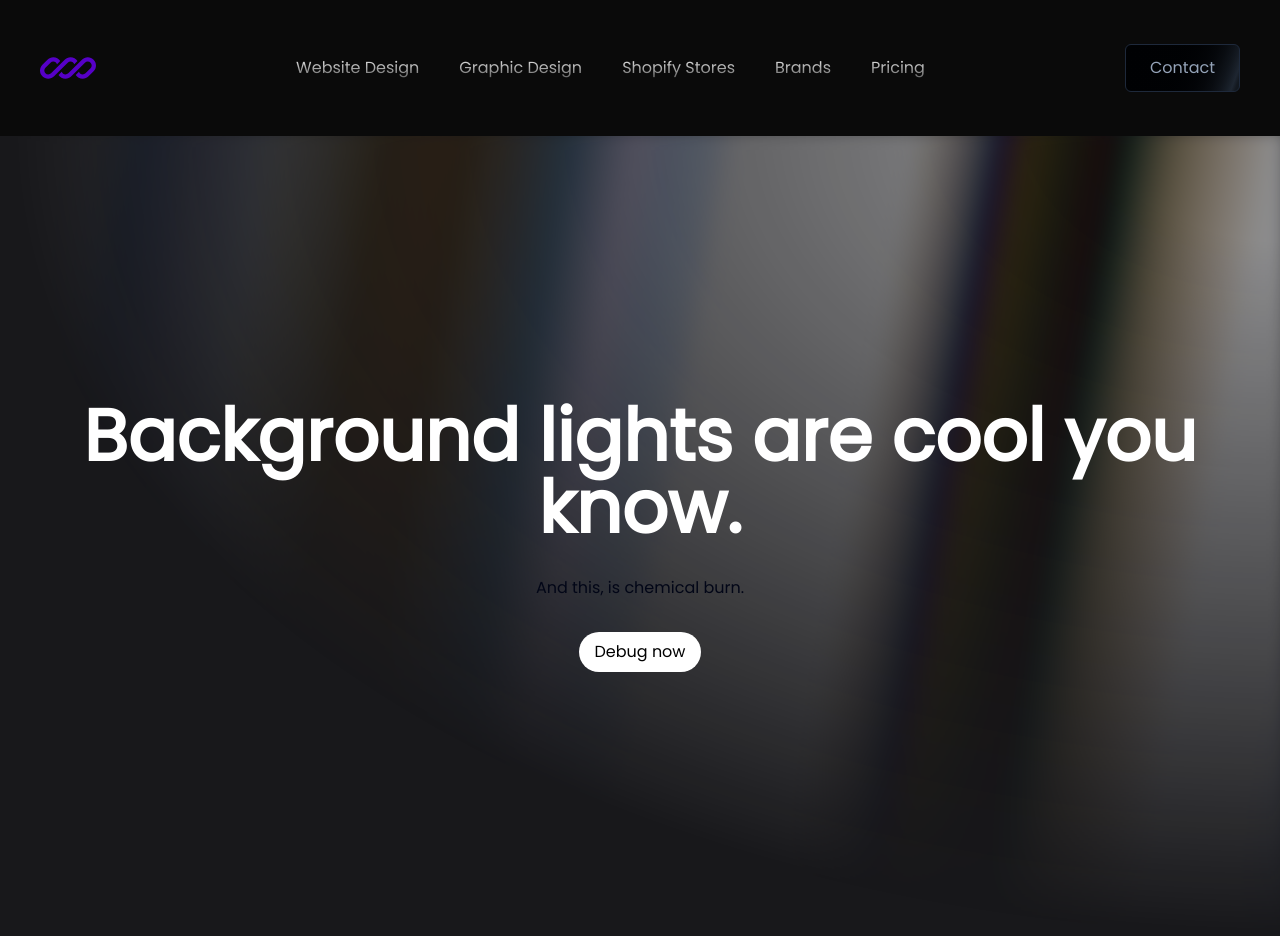
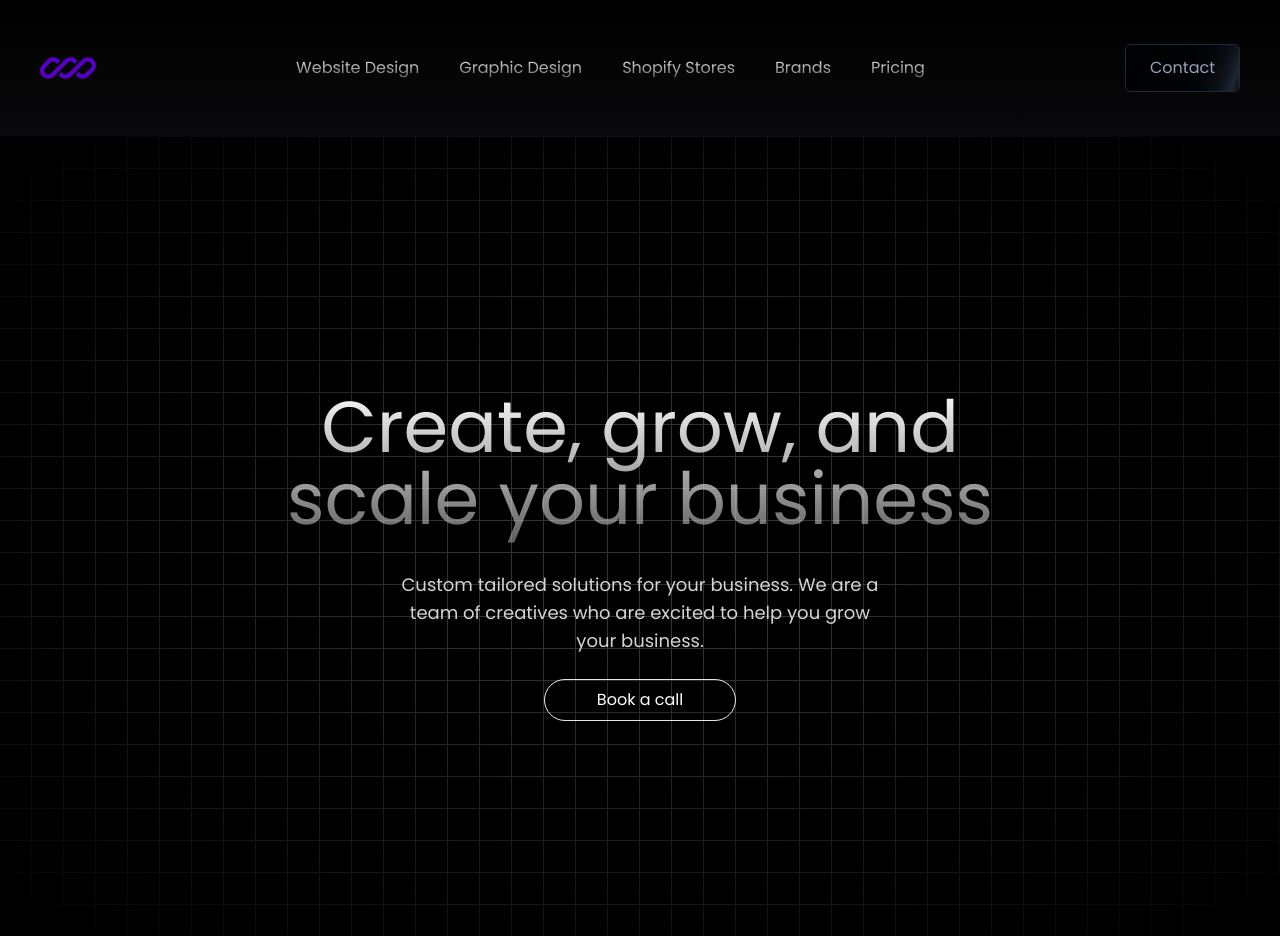
Before and after one commit to DGclasher/infinite-edits, a Next.js app: page / in a window 1280 px wide. Built offline with nearby package versions, Linux system fonts and the light colour scheme.

Commit message:
fix home, add grid

```diff
--- a/app/contact/page.tsx
+++ b/app/contact/page.tsx
@@ -36,7 +36,6 @@ import { useToast } from "@/components/ui/use-toast";
 
 import { Textarea } from "@/components/ui/textarea";
 import { PiCheckLight, PiSmiley } from "react-icons/pi";
-import Navbar from "@/components/navbar";
 
 const FormSchema = z.object({
   first_name: z.string(),
@@ -109,7 +108,10 @@ export default function ContactForm() {
         throw new Error("Something went wrong");
       }
 
-      setSubmitted(true);
+      toast({
+        title: "Success",
+        description: "Your message has been sent",
+      });
     } catch (error) {
       toast({
         title: "Error",
@@ -149,11 +151,9 @@ export default function ContactForm() {
               title="Google Maps"
             ></iframe>
           </div>
-
         </div>
 
         <Form {...form}>
-          {!submitted ? (
           <form
             onSubmit={form.handleSubmit(onSubmit)}
             className="
@@ -368,31 +368,6 @@ export default function ContactForm() {
               </Button>
             </div>
           </form>
-          ) : (
-            <>
-              <div
-                className="
-        text-xl
-        md:text-2xl
-        flex
-        items-center
-        justify-center
-        flex-col
-        px-8
-
-        "
-              >
-                <div className="w-80 py-20">
-                  <PiSmiley className="text-6xl text-[#6c6684] mx-auto" />
-
-                  <div className="text-gray-500 font-light  text-center justify-center mx-auto py-10">
-                    We&apos;ve received your inquiry and will be contacting you
-                    via email shortly.
-                  </div>
-                </div>
-              </div>
-            </>
-          )}
         </Form>
       </div>
     </div>
--- a/app/globals.css
+++ b/app/globals.css
@@ -72,5 +72,6 @@
   }
   body {
     @apply bg-background text-foreground;
+
   }
 }
--- a/app/layout.tsx
+++ b/app/layout.tsx
@@ -18,7 +18,7 @@ export default function RootLayout({
     <html lang="en">
       <body className={font.className}>
         <>
-          <div className="w-full md:items-center md:justify-center bg-black/[0.96] antialiased bg-grid-white/[0.02] relative overflow-hidden">
+          <div className="w-full sticky top-0 md:items-center md:justify-center backdrop-filter backdrop-blur-md bg-gradient-to-b from-black to-zinc-950 antialiased z-50  overflow-hidden">
             <Navbar />
           </div>
           {children}
--- a/app/page.tsx
+++ b/app/page.tsx
@@ -6,25 +6,29 @@ import { AuroraBackgroundDemo } from "@/components/aurorabg";
 
 export default function Home() {
   return (
-    <AuroraBackgroundDemo className="hidden md:flex md:-top-80 left-80">
+    <div className="overflow-x-hidden relative max-w-screen">
+
+      <Spotlight className="hidden overflow-x-hidden max-w-screen md:flex md:-top-80 left-80" fill="white" />
+      <div className="h-[50rem] w-full bg-black bg-grid-white/[0.2] relative flex items-center justify-center overflow-x-hidden">
+        <div className="absolute pointer-events-none inset-0 flex items-center justify-center bg-black [mask-image:radial-gradient(ellipse_at_center,transparent_20%,black)]"></div>
 
         <div className="p-4 mx-auto relative z-10 w-full pt-10 md:pt-20 px-2">
-          <div className="text-4xl pb-5 md:text-7xl px-6 text-center  bg-clip-text text-transparent bg-gradient-to-b from-neutral-50 to bg-neutral-400 bg-opacity-50">
+          <div className="text-4xl pb-5 md:text-7xl px-6 text-center bg-clip-text text-transparent bg-gradient-to-b from-neutral-50 to bg-neutral-400 bg-opacity-50">
             Create, grow, and <br /> scale your business
           </div>
-          <p className="mt-4 text-lg font-normal  text-neutral-300 max-w-lg text-center mx-auto px-4">
+          <p className="mt-4 text-lg font-normal text-neutral-300 max-w-lg text-center mx-auto px-4">
             Custom tailored solutions for your business. We are a team of
             creatives who are excited to help you grow your business.
           </p>
 
           <Link
             href={"/book"}
-            className="cursor-pointer flex items-center justify-center border rounded-full w-48 p-2  mx-auto my-6 text-white "
+            className="cursor-pointer flex items-center justify-center border rounded-full w-48 p-2 mx-auto my-6 text-white"
           >
             Book a call
           </Link>
         </div>
-
-    </AuroraBackgroundDemo>
+      </div>
+    </div>
   );
 }
--- a/components/aurorabg.tsx
+++ b/components/aurorabg.tsx
@@ -3,6 +3,7 @@
 import { motion } from "framer-motion";
 import React from "react";
 import { AuroraBackground } from "./ui/aurora-bg";
+import Link from "next/link";
 
 export function AuroraBackgroundDemo(className: any) {
   return (
@@ -17,15 +18,22 @@ export function AuroraBackgroundDemo(className: any) {
         }}
         className="relative flex flex-col gap-4 items-center justify-center px-4"
       >
-        <div className="text-3xl md:text-7xl font-bold text-white text-center">
-          Background lights are cool you know.
+        <div className="p-4 mx-auto relative z-10 w-full pt-10 md:pt-20 px-2">
+          <div className="text-4xl pb-5 md:text-7xl px-6 text-center  bg-clip-text text-transparent bg-gradient-to-b from-neutral-50 to bg-neutral-400 bg-opacity-50">
+            Create, grow, and <br /> scale your business
+          </div>
+          <p className="mt-4 text-lg font-normal  text-neutral-300 max-w-lg text-center mx-auto px-4">
+            Custom tailored solutions for your business. We are a team of
+            creatives who are excited to help you grow your business.
+          </p>
+
+          <Link
+            href={"/book"}
+            className="cursor-pointer flex items-center justify-center border rounded-full w-48 p-2  mx-auto my-6 text-white "
+          >
+            Book a call
+          </Link>
         </div>
-        <div className="font-extralight text-base md:text-4xltext-neutral-200 py-4">
-          And this, is chemical burn.
-        </div>
-        <button className="bg-white rounded-full w-fit text-black px-4 py-2">
-          Debug now
-        </button>
       </motion.div>
     </AuroraBackground>
   );
--- a/components/ui/spotlight.tsx
+++ b/components/ui/spotlight.tsx
@@ -10,7 +10,7 @@ export const Spotlight = ({ className, fill }: SpotlightProps) => {
   return (
     <svg
       className={cn(
-        "animate-spotlight pointer-events-none absolute z-[1]  h-[269%] w-[238%] lg:w-[384%] opacity-0",
+        "animate-spotlight pointer-events-none absolute z-[1]  h-[269%] w-[238%] lg:w-[384%] opacity-0 max-w-screen overflow-x-hidden",
         className
       )}
       xmlns="http://www.w3.org/2000/svg"
--- a/package.json
+++ b/package.json
@@ -22,6 +22,7 @@
     "clsx": "^2.1.1",
     "framer-motion": "^11.1.7",
     "lucide-react": "^0.374.0",
+    "mini-svg-data-uri": "^1.4.4",
     "next": "14.1.4",
     "nodemailer": "^6.9.13",
     "react": "^18",
--- a/tailwind.config.ts
+++ b/tailwind.config.ts
@@ -3,6 +3,8 @@ import type { Config } from "tailwindcss";
 const {
   default: flattenColorPalette,
 } = require("tailwindcss/lib/util/flattenColorPalette");
+const defaultTheme = require("tailwindcss/defaultTheme");
+const svgToDataUri = require("mini-svg-data-uri");
 
 function addVariablesForColors({ addBase, theme }: any) {
   let allColors = flattenColorPalette(theme("colors"));
@@ -146,7 +148,28 @@ const config = {
       },
     },
   },
-  plugins: [require("tailwindcss-animate"), addVariablesForColors],
+  plugins: [require("tailwindcss-animate"), addVariablesForColors, function ({ matchUtilities, theme }: any) {
+    matchUtilities(
+      {
+        "bg-grid": (value: any) => ({
+          backgroundImage: `url("${svgToDataUri(
+            `<svg xmlns="http://www.w3.org/2000/svg" viewBox="0 0 32 32" width="32" height="32" fill="none" stroke="${value}"><path d="M0 .5H31.5V32"/></svg>`
+          )}")`,
+        }),
+        "bg-grid-small": (value: any) => ({
+          backgroundImage: `url("${svgToDataUri(
+            `<svg xmlns="http://www.w3.org/2000/svg" viewBox="0 0 32 32" width="8" height="8" fill="none" stroke="${value}"><path d="M0 .5H31.5V32"/></svg>`
+          )}")`,
+        }),
+        "bg-dot": (value: any) => ({
+          backgroundImage: `url("${svgToDataUri(
+            `<svg xmlns="http://www.w3.org/2000/svg" viewBox="0 0 32 32" width="16" height="16" fill="none"><circle fill="${value}" id="pattern-circle" cx="10" cy="10" r="1.6257413380501518"></circle></svg>`
+          )}")`,
+        }),
+      },
+      { values: flattenColorPalette(theme("backgroundColor")), type: "color" }
+    );
+  },],
 };
 
 export default config;
```
Also changed, not shown: 1 other file (tests, documents, lock files or other folders). Lines whose indentation alone changed are shown as unchanged.
